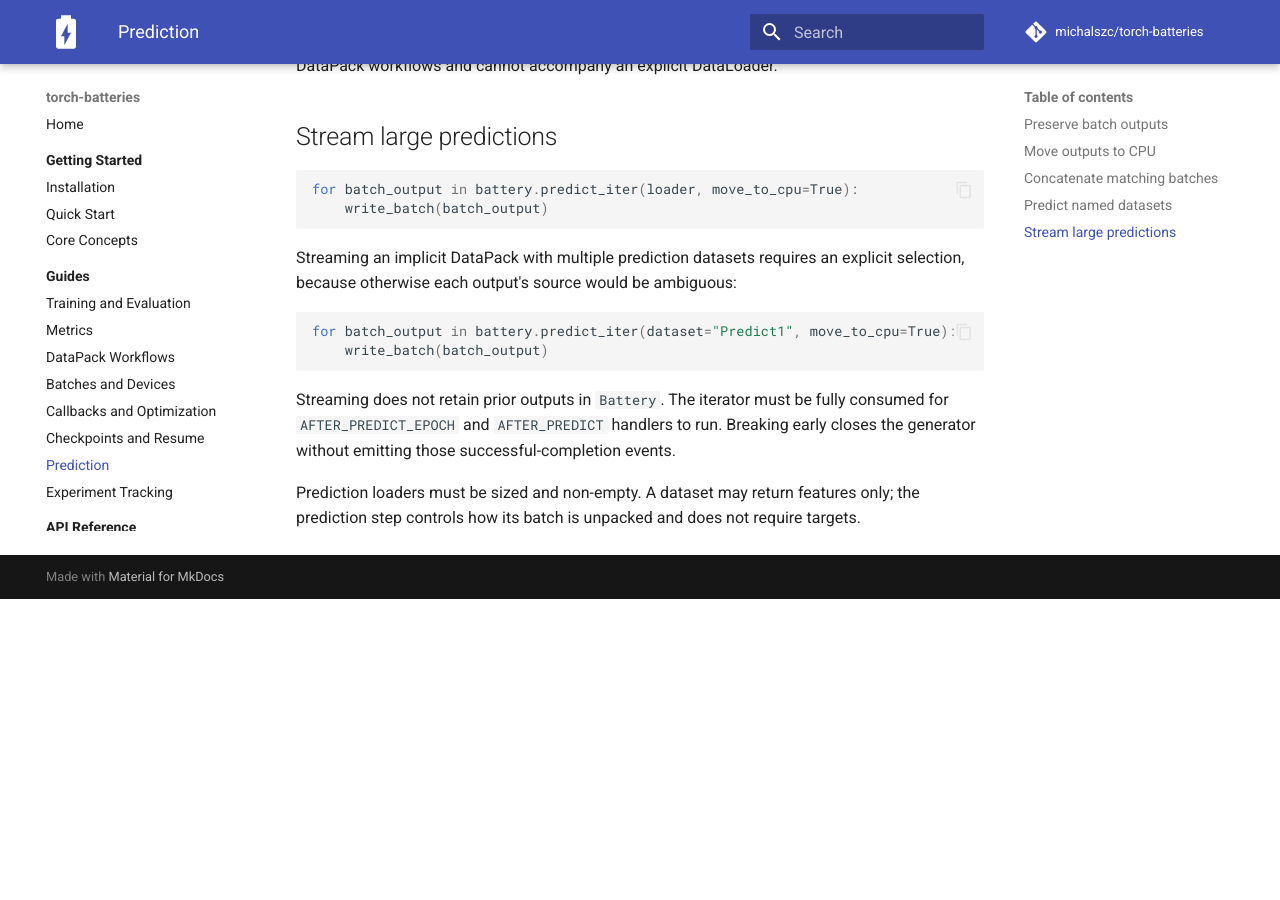
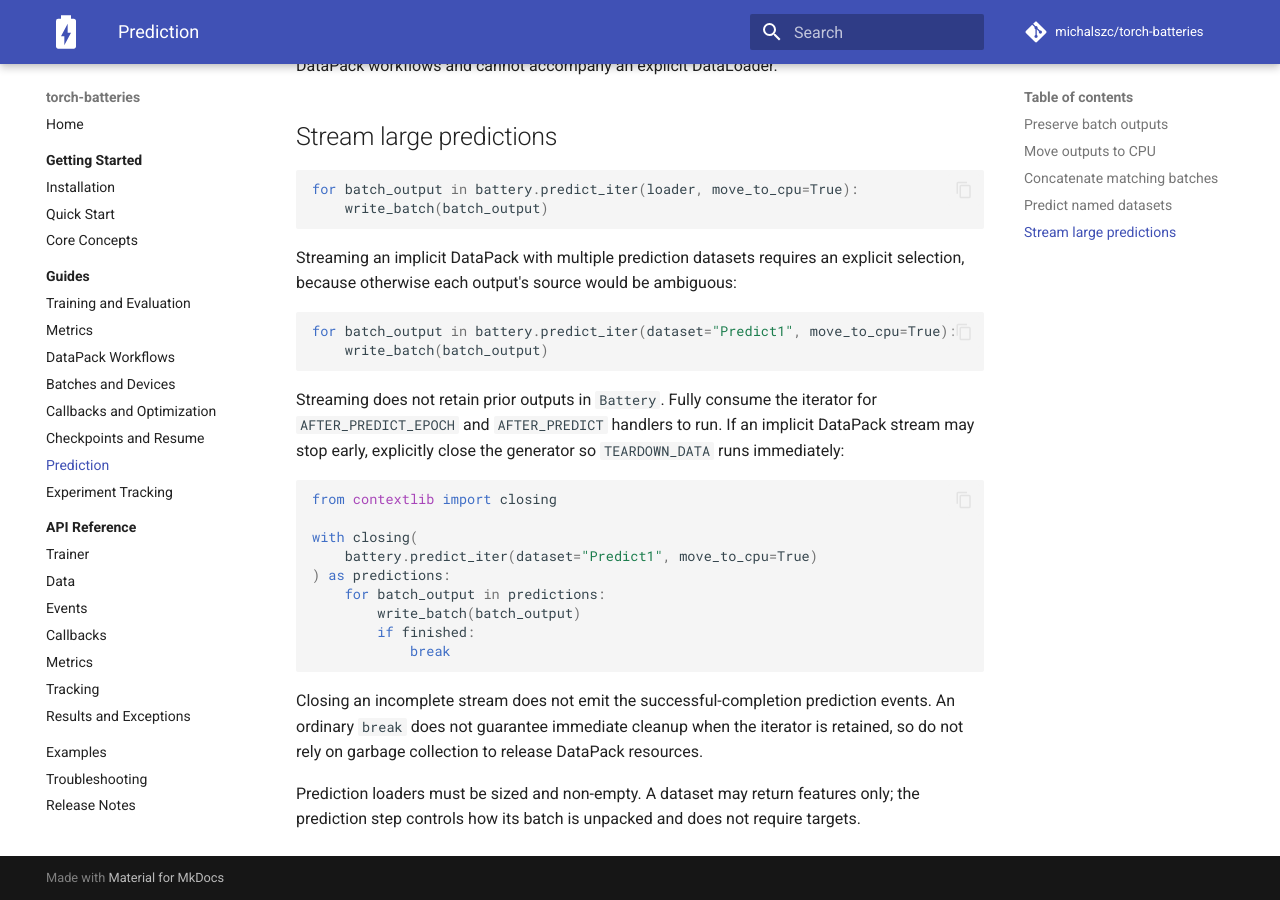
Before and after one commit to michalszc/torch-batteries, an MkDocs documentation site: the page built from documentation/guides/prediction.md, in a window 1280 px wide and 900 px high, scrolled down 1440 px. Built offline with MkDocs 1.6.1 and Material for MkDocs 9.7.7, drawn with Linux system fonts in a browser that asks for light colours; comment, search, counter and statistics services are not loaded; before the commit the page ends 2039 px from its top, so only the background shows below that.

Commit message:
docs(prediction): document early stream cleanup

````diff
--- a/documentation/guides/prediction.md
+++ b/documentation/guides/prediction.md
@@ -80,9 +80,26 @@ for batch_output in battery.predict_iter(dataset="Predict1", move_to_cpu=True):
     write_batch(batch_output)
 ```
 
-Streaming does not retain prior outputs in `Battery`. The iterator must be fully
-consumed for `AFTER_PREDICT_EPOCH` and `AFTER_PREDICT` handlers to run. Breaking early
-closes the generator without emitting those successful-completion events.
+Streaming does not retain prior outputs in `Battery`. Fully consume the iterator for
+`AFTER_PREDICT_EPOCH` and `AFTER_PREDICT` handlers to run. If an implicit DataPack
+stream may stop early, explicitly close the generator so `TEARDOWN_DATA` runs
+immediately:
+
+```python
+from contextlib import closing
+
+with closing(
+    battery.predict_iter(dataset="Predict1", move_to_cpu=True)
+) as predictions:
+    for batch_output in predictions:
+        write_batch(batch_output)
+        if finished:
+            break
+```
+
+Closing an incomplete stream does not emit the successful-completion prediction
+events. An ordinary `break` does not guarantee immediate cleanup when the iterator is
+retained, so do not rely on garbage collection to release DataPack resources.
 
 Prediction loaders must be sized and non-empty. A dataset may return features only;
 the prediction step controls how its batch is unpacked and does not require targets.
````
Also changed, not shown: 1 other file.
